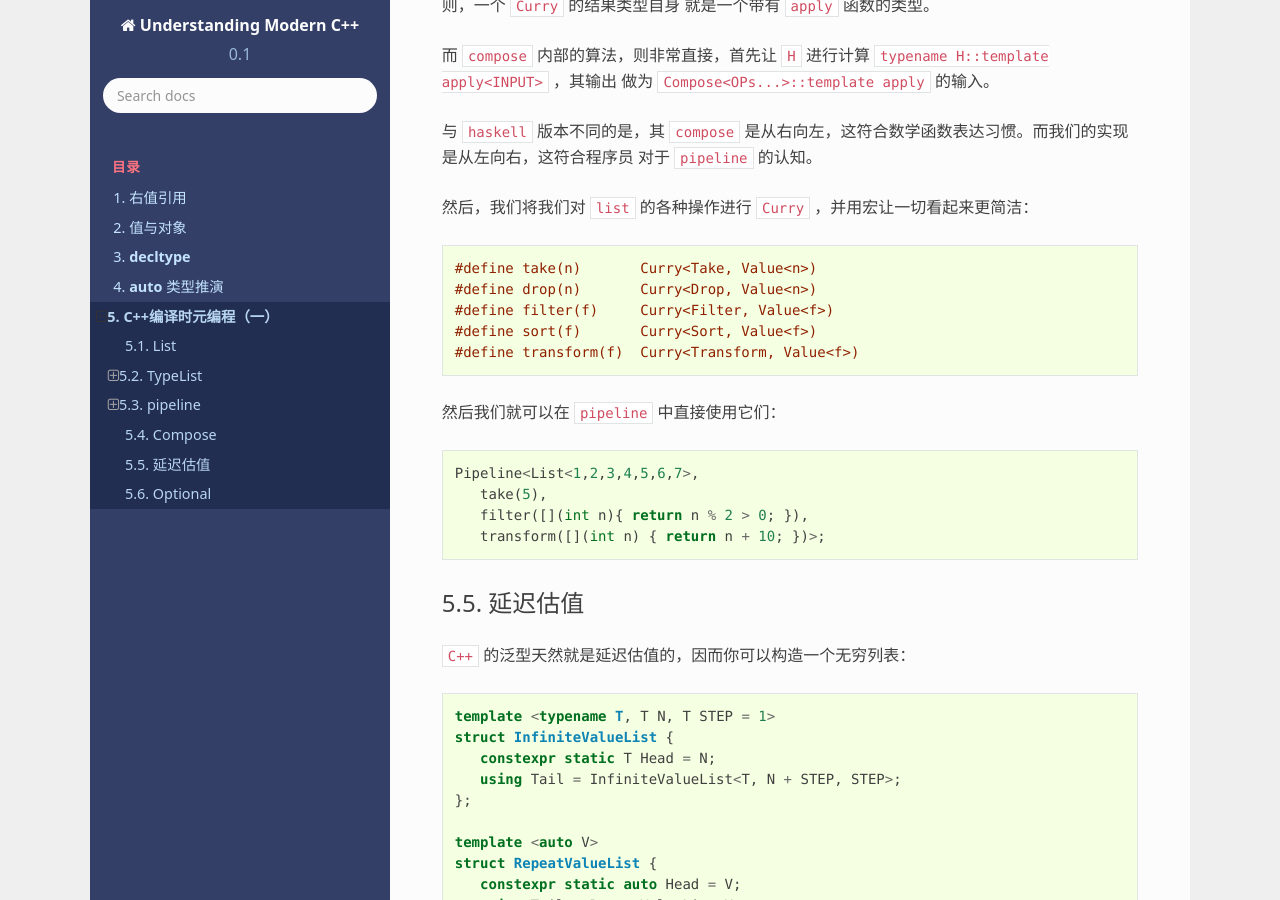
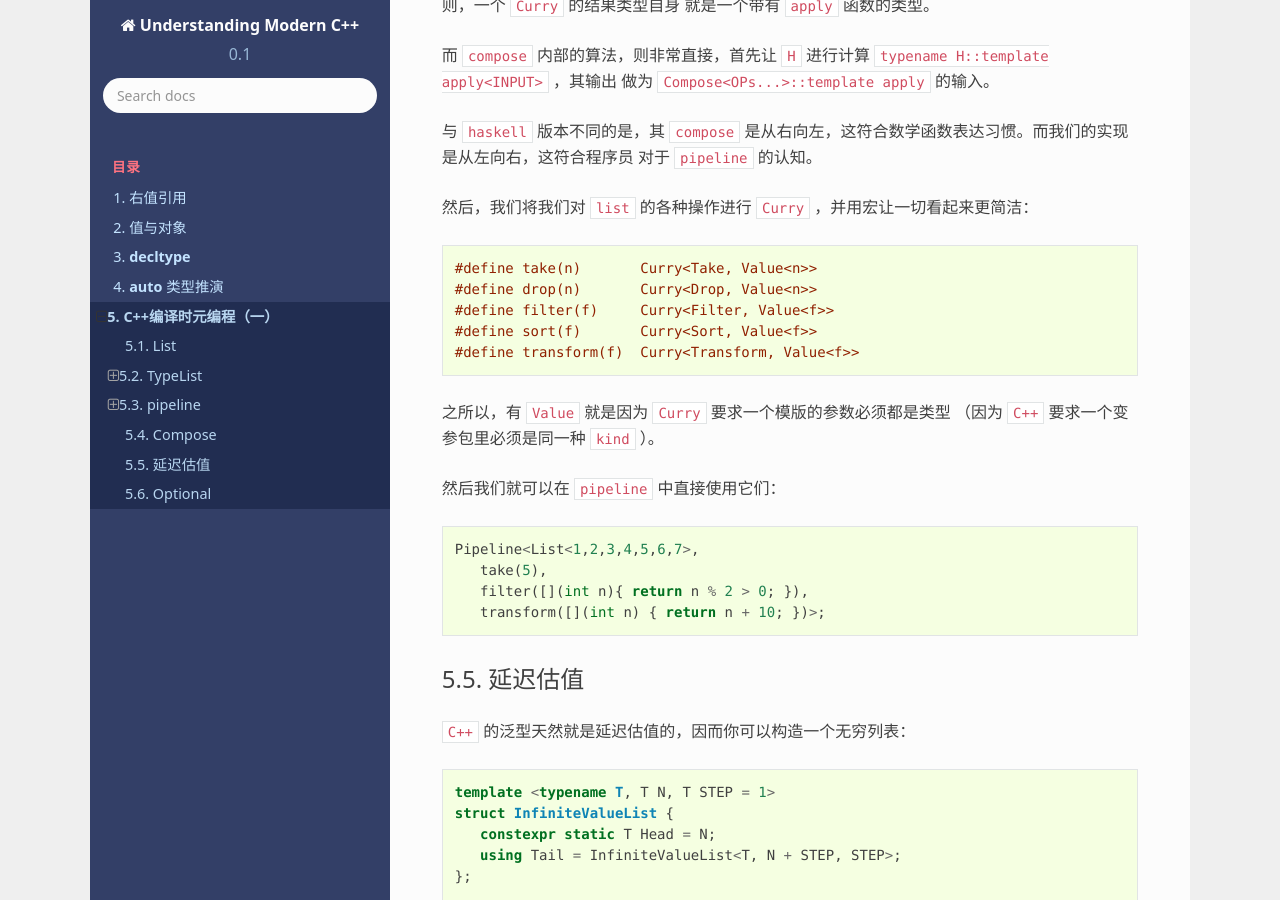
Before and after one commit to godsme/understand_modern_cpp, a Sphinx documentation site: the page built from docs/source/fp.rst, in a window 1280 px wide and 900 px high, scrolled down 39983 px. Built offline with Sphinx 7.4.7 and the Read the Docs theme 2.0.0, drawn with Linux system fonts in a browser that asks for light colours; formulas are drawn with MathJax 3; some of the changed text lies outside the part shown.

Commit message:
added more data

```diff
--- a/docs/source/fp.rst
+++ b/docs/source/fp.rst
@@ -1798,11 +1798,13 @@ Compose
 
 .. code-block:: c++
 
-   #define take(n)       Curry<Take, Value<n>)
-   #define drop(n)       Curry<Drop, Value<n>)
-   #define filter(f)     Curry<Filter, Value<f>)
-   #define sort(f)       Curry<Sort, Value<f>)
-   #define transform(f)  Curry<Transform, Value<f>)
+   #define take(n)       Curry<Take, Value<n>>
+   #define drop(n)       Curry<Drop, Value<n>>
+   #define filter(f)     Curry<Filter, Value<f>>
+   #define sort(f)       Curry<Sort, Value<f>>
+   #define transform(f)  Curry<Transform, Value<f>>
+
+之所以，有 ``Value`` 就是因为 ``Curry`` 要求一个模版的参数必须都是类型 （因为 ``C++`` 要求一个变参包里必须是同一种 ``kind`` ）。
 
 然后我们就可以在 ``pipeline`` 中直接使用它们：
 
@@ -1881,11 +1883,11 @@ Optional
       // Ts... 里，全是Action的子类
    };
 
-   using Result = typename Pipeline
-                   < TypeList<Ts...>
-                   , Transform<ActionTrait>
-                   , Filter<Maybe>
-                   >::output::template output<Bar>;
+   typename Pipeline
+            < TypeList<Ts...>
+             , transform(ActionTrait)
+             , filter(Maybe)
+             >::template exportTo<Bar>;
 
 甚至，你可以将对于 ``void`` 的过滤操作自动内嵌到操作中，比如， ``Transform`` 可以提供一个版本，
 自动抛弃掉结果为 ``void`` 的类型；或者，在 ``Fold`` 时，自动跳过是 ``void`` 的类型。但这都是优化的事情，即便不提供，
```
